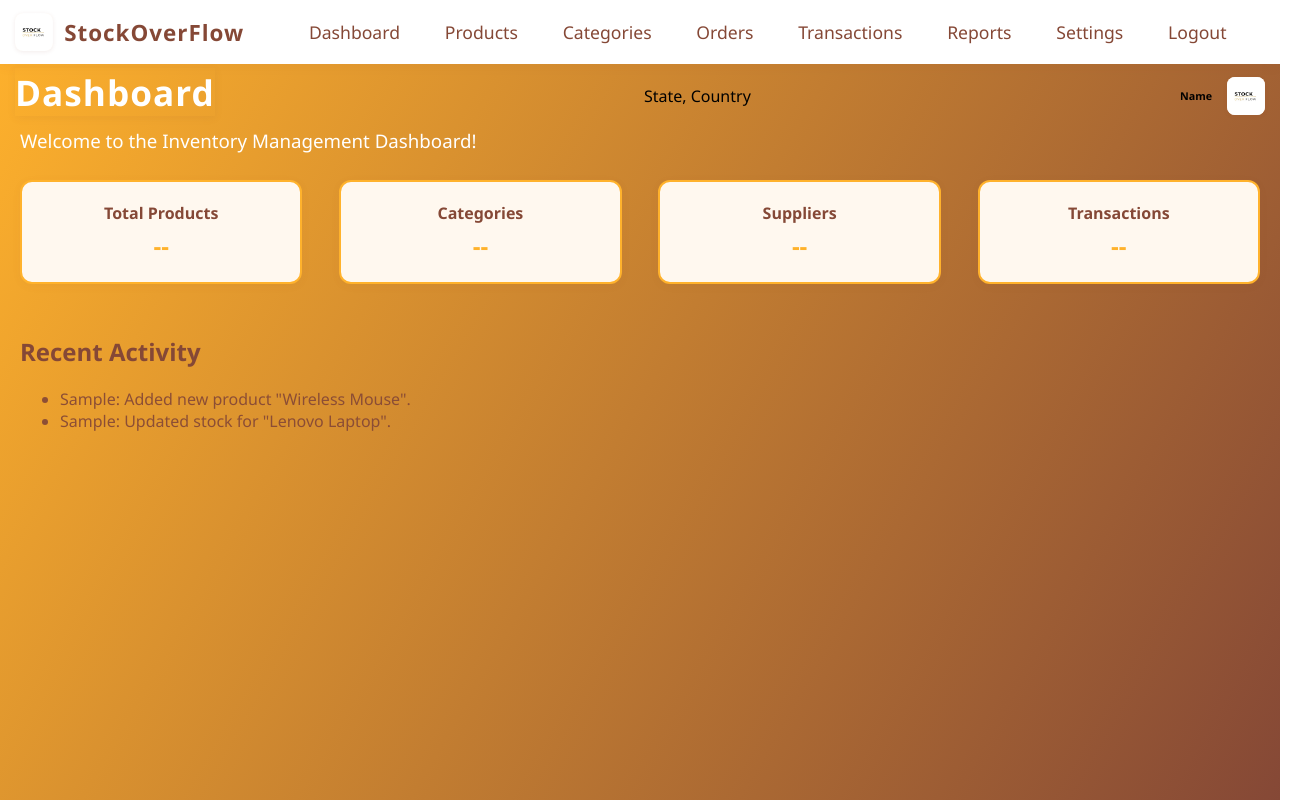
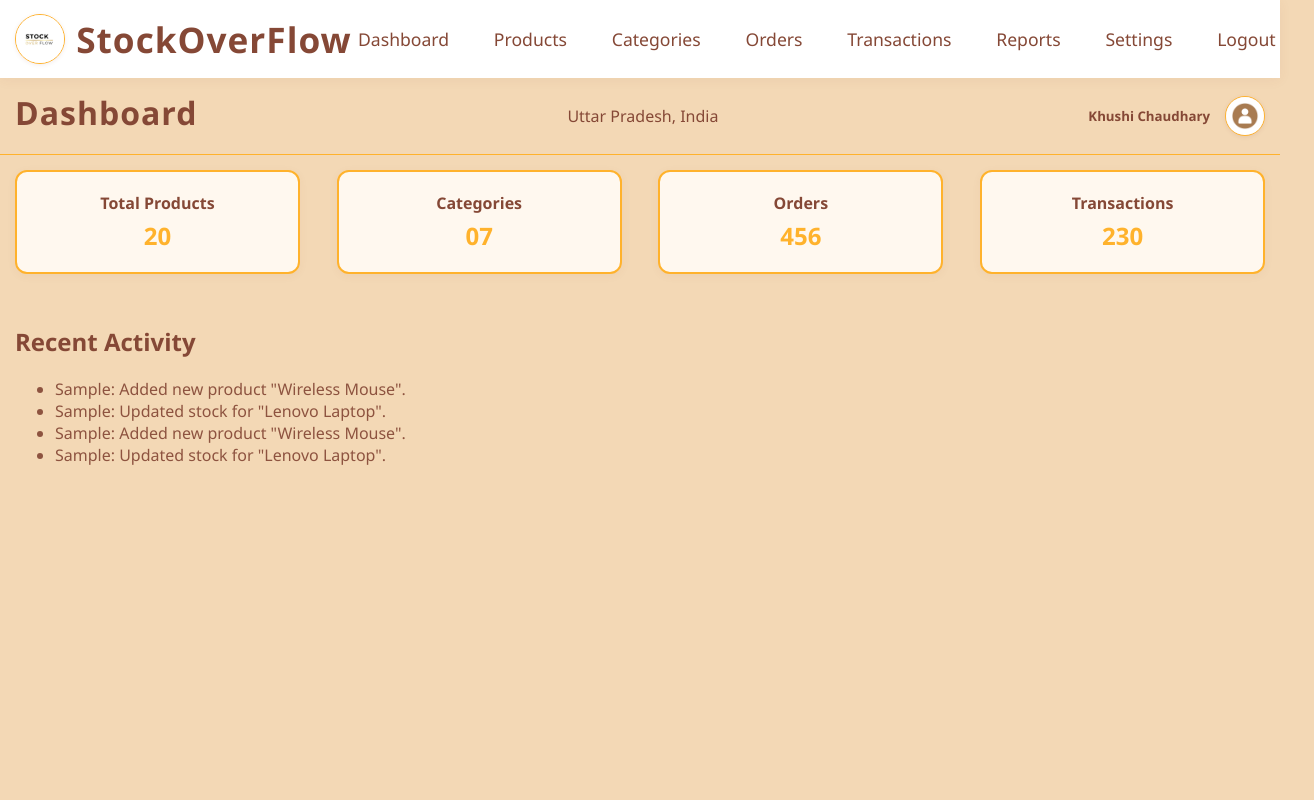
Before and after one commit to nitish-kumar-03x/stock-over-flow, a website: page client/pages/dashboard.html in a window 1280 px wide. Shown: the whole page, 1314 px wide, since content can reach past the window. Drawn offline with Linux system fonts and the light colour scheme.

Commit message:
updated dashboard and all

```diff
--- a/client/pages/dashboard.html
+++ b/client/pages/dashboard.html
@@ -8,7 +8,7 @@
       body {
         margin: 0;
         padding: 0;
-        background: linear-gradient(120deg, #ffb22c 0%, #854836 100%);
+        /* background: linear-gradient(120deg, #ffb22c 0%, #854836 100%); */
         min-height: 100vh;
         font-family: 'Segoe UI', Arial, sans-serif;
       }
@@ -19,13 +19,6 @@
         background: #fff;
         border-radius: 20px;
         box-shadow: 0 8px 32px rgba(133, 72, 54, 0.06);
-      }
-      .dashboard-title {
-        /* color: #854836; */
-        color: #fff;
-        letter-spacing: 1px;
-        font-size: 2.2rem;
-        margin-bottom: 0.5rem;
       }
       .dashboard-welcome {
         font-size: 1.17rem;
@@ -68,23 +61,6 @@
           padding: 1rem 0.2rem;
         }
       }
-      .s-nav{
-        display: flex;
-        justify-content: space-between;
-        align-items: center;
-        padding: 0px 15px;
-      }
-      .s-nav img{
-          height: 38px;
-   width: 38px;
-  border-radius: 8px;
-  background: #fff8ef;
-  box-shadow: 0 1px 4px rgba(133, 72, 54, 0.1);
-  margin-left: 15px;
-      }
-      .d-content{
-        padding: 0px 20px;
-      }
     </style>
     <script defer src="../scripts/api.js"></script>
     <script defer src="../scripts/common.js"></script>
@@ -93,37 +69,34 @@
     <div id="navbar-private"></div>
     <div class="s-nav">
       <div>
-        <h1 class="dashboard-title">Dashboard</h1>
+        <h1 class="s-nav-title">Dashboard</h1>
       </div>
       <div>
-        <span>State, </span>
-        <span>Country</span>
+        <span>Uttar Pradesh, </span>
+        <span>India</span>
       </div>
       <div class="d-flex align-center">
-        <h6>Name</h6>
-        <img src="../assets/logo.png" alt="userImg" />
+        <h5>Khushi Chaudhary</h5>
+        <img src="../assets/user-icon.jpg" alt="userImg" />
       </div>
     </div>
-    <div class="d-content">
-        <div class="dashboard-welcome">
-      Welcome to the Inventory Management Dashboard!
-    </div>
+    <div class="b-content">
       <div class="dashboard-summary" id="dashboard-summary">
         <div class="dashboard-card">
           <div class="dashboard-card-title">Total Products</div>
-        <div class="dashboard-card-value" id="products-count">--</div>
+          <div class="dashboard-card-value" id="products-count">20</div>
         </div>
         <div class="dashboard-card">
           <div class="dashboard-card-title">Categories</div>
-        <div class="dashboard-card-value" id="categories-count">--</div>
+          <div class="dashboard-card-value" id="categories-count">07</div>
         </div>
         <div class="dashboard-card">
-        <div class="dashboard-card-title">Suppliers</div>
-        <div class="dashboard-card-value" id="suppliers-count">--</div>
+          <div class="dashboard-card-title">Orders</div>
+          <div class="dashboard-card-value" id="suppliers-count">456</div>
         </div>
         <div class="dashboard-card">
           <div class="dashboard-card-title">Transactions</div>
-        <div class="dashboard-card-value" id="transactions-count">--</div>
+          <div class="dashboard-card-value" id="transactions-count">230</div>
         </div>
       </div>
       <div>
@@ -131,6 +104,8 @@
         <ul style="color: #854836; opacity: 0.92">
           <li>Sample: Added new product "Wireless Mouse".</li>
           <li>Sample: Updated stock for "Lenovo Laptop".</li>
+          <li>Sample: Added new product "Wireless Mouse".</li>
+          <li>Sample: Updated stock for "Lenovo Laptop".</li>
         </ul>
       </div>
     </div>
--- a/client/styles/main.css
+++ b/client/styles/main.css
@@ -1,33 +1,35 @@
+/* *{
+  background-color: #f3d8b5;
+  main-dark-color:#854836;
+  main-light-color:#ffb22c;
+  main-white-color:#ffffff;
+} */
+
+
 body {
   font-family: 'Segoe UI', Arial, sans-serif;
   margin: 0;
   padding: 0;
-  background: #fff8ef;
+  background: #f3d8b5;
   color: #000000;
 }
 body {
   margin: 0;
   padding: 0;
-  background: linear-gradient(120deg, #ffb22c 0%, #854836 100%);
   min-height: 100vh;
   font-family: 'Segoe UI', Arial, sans-serif;
 }
 h1 {
   color: #000000;
-  margin: 0 0 2rem 0;
-  /* padding: 1.5rem 2rem; */
-  /* border-radius: 0 0 24px 24px; */
-  box-shadow: 0 2px 8px rgba(133, 72, 54, 0.08);
+  margin: 0 0 1rem 0;
   letter-spacing: 1px;
   font-size: 2.2rem;
 }
 nav {
   background: #854836;
   padding: 1rem 2rem;
-  /* margin-bottom: 2rem; */
   display: flex;
   align-items: center;
-  /* border-radius: 0 0 18px 18px; */
   box-shadow: 0 2px 8px rgba(0, 0, 0, 0.07);
 }
 nav a {
@@ -53,7 +55,6 @@ nav a:focus {
 form {
   background: #fff;
   padding: 2rem 2.5rem;
-  /* margin: 2rem auto; */
   max-width: 420px;
   border-radius: 18px;
   box-shadow: 0 4px 24px rgba(133, 72, 54, 0.1);
@@ -141,7 +142,7 @@ table tr:hover {
   box-shadow: 0 2px 8px rgba(133, 72, 54, 0.07);
 }
 ::-webkit-scrollbar {
-  width: 10px;
+  width: 5px;
   background: #fff8ef;
 }
 ::-webkit-scrollbar-thumb {
@@ -155,10 +156,9 @@ table tr:hover {
   justify-content: space-between;
   background: #fff;
   box-shadow: 0 2px 12px rgba(133, 72, 54, 0.06);
-  padding: 0px 15px;
-  /* border-radius: 0 0 18px 18px; */
+  padding: 7px 15px;
   position: sticky !important;
-  top: 0;
+  top: 0px;
   z-index: 1000;
   height: 64px;
 }
@@ -170,15 +170,16 @@ table tr:hover {
 }
 
 .navbar-logo img {
-  height: 38px;
-  width: 38px;
-  border-radius: 8px;
+  height: 48px;
+  width: 48px;
+  border-radius: 48px;
   background: #fff8ef;
   box-shadow: 0 1px 4px rgba(133, 72, 54, 0.1);
+  border: 1px solid #ffb22c;
 }
 
 .navbar-logo span {
-  font-size: 1.4rem;
+  font-size: 2.2rem;
   font-weight: 700;
   color: #854836;
   letter-spacing: 1px;
@@ -187,13 +188,11 @@ table tr:hover {
 .navbar-links,
 .nav-links {
   display: flex;
-  /* gap: 1rem; */
 }
 
 .navbar-links a,
 .nav-links a {
   color: #854836;
-  font-weight: 500;
   font-size: 1.1rem;
   text-decoration: none;
   padding: 0.4rem;
@@ -211,12 +210,41 @@ table tr:hover {
   color: #000;
   outline: none;
 }
-.d-flex{
+.d-flex {
   display: flex;
 }
-.justify-between{
+.justify-between {
   justify-content: space-between;
 }
-.align-center{
+.align-center {
   align-items: center;
 }
+.s-nav {
+  display: flex;
+  justify-content: space-between;
+  align-items: center;
+  padding: 7px 15px;
+  border-bottom: 1px solid #ffb22c;
+}
+.s-nav img {
+  height: 38px;
+  width: 38px;
+  border-radius: 38px;
+  background: #fff8ef;
+  box-shadow: 0 1px 4px rgba(133, 72, 54, 0.1);
+  margin-left: 15px;
+  border: 1px solid #ffb22c;
+}
+.b-content {
+  padding: 15px 15px;
+}
+.s-nav span,
+.s-nav h5 {
+  color: #854836;
+}
+.s-nav-title {
+  color: #854836;
+  letter-spacing: 1px;
+  font-size: 2rem;
+  margin-bottom: 0.5rem;
+}
```
Also changed, not shown: client/pages/login.html (+1 -7 lines), client/pages/register.html (+1 -7 lines), client/assets/user-icon.jpg (added). Lines whose indentation alone changed are shown as unchanged.
